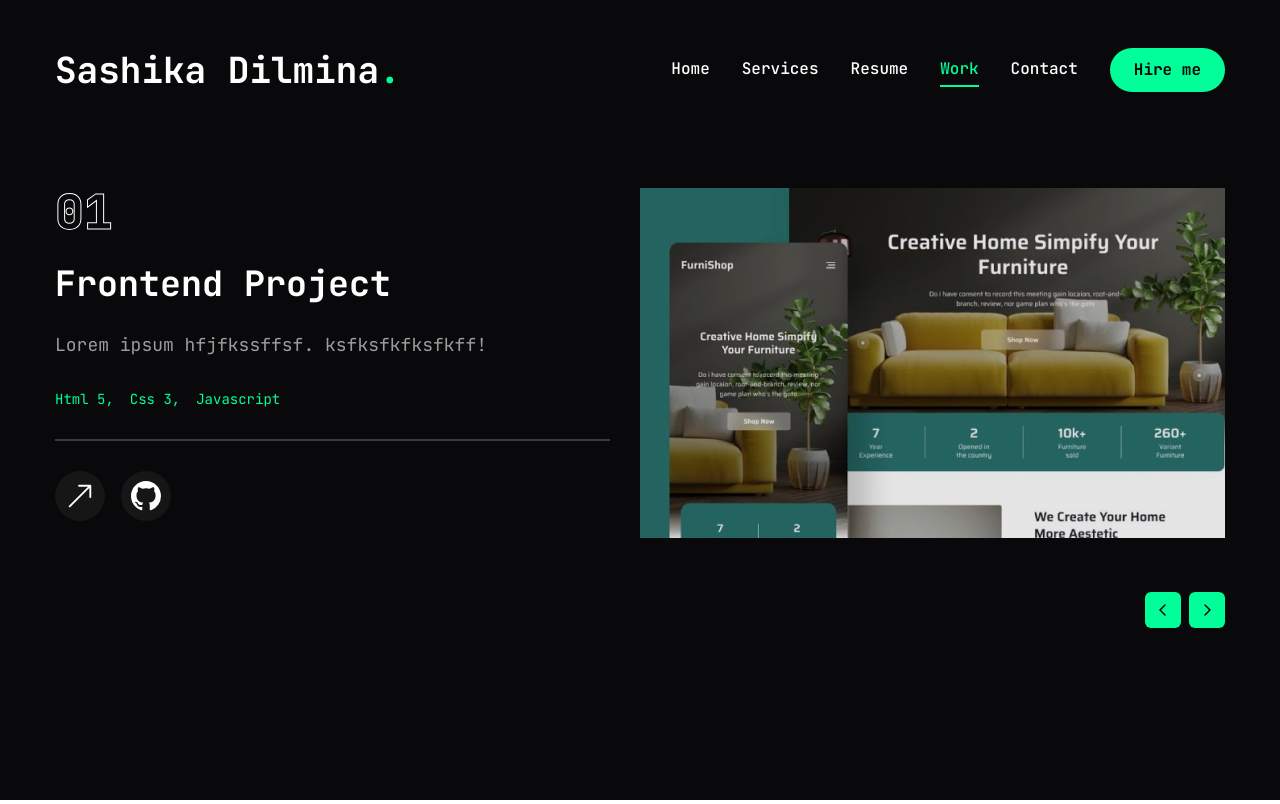
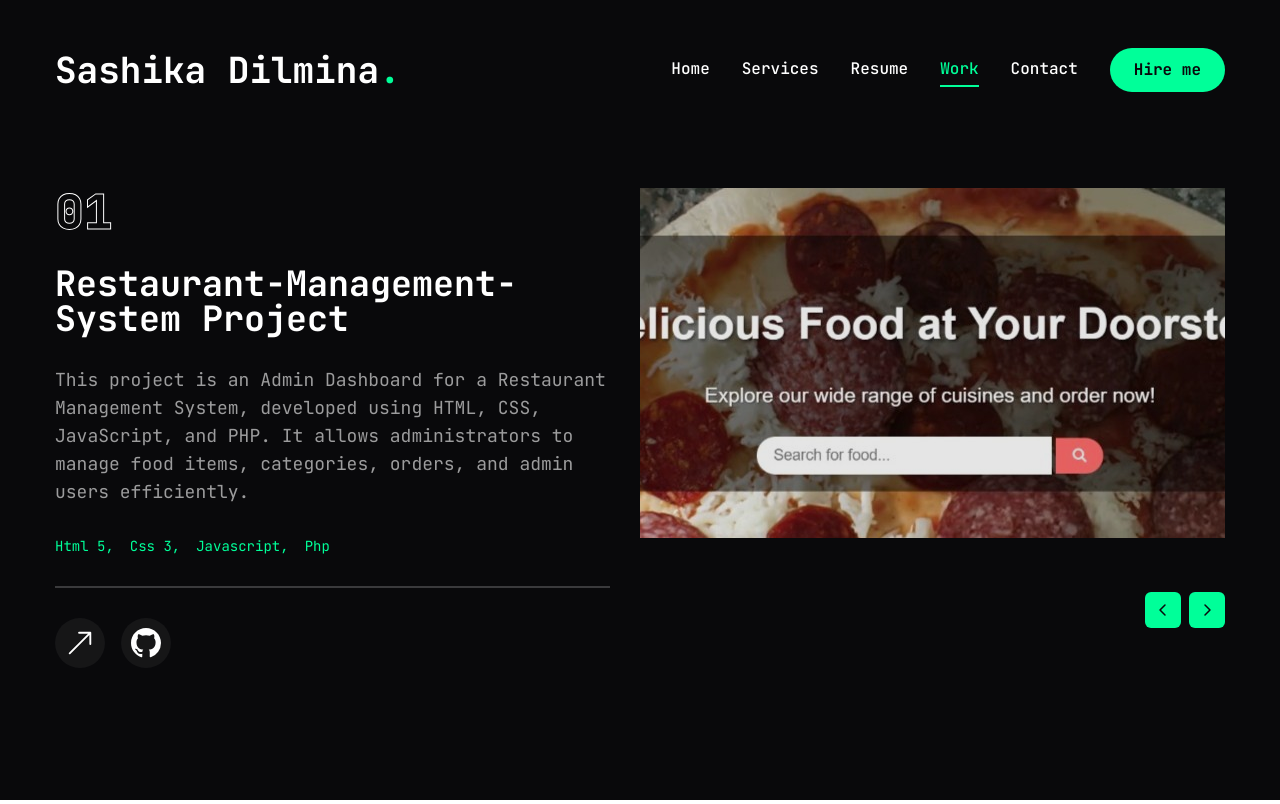
Before and after one commit to Sashika-Dilmina/Portfolio, a Next.js app: page /work in a window 1280 px wide. Built offline with nearby package versions, Linux system fonts and the light colour scheme.

Commit message:
work update

```diff
--- a/app/work/page.jsx
+++ b/app/work/page.jsx
@@ -19,20 +19,20 @@ import WorkSliderBtns from "@/components/ui/WorkSliderBtns";
 const projects = [
     {
         num : '01',
-        category: 'frontend',
+        category: 'Restaurant-Management-System',
         title : 'project 1',
-        discription: "Lorem ipsum hfjfkssffsf. ksfksfkfksfkff!",
-        stack:[{name: "Html 5"}, {name: "Css 3"}, {name:"Javascript"}],
-        image:'/assets/work/thumb1.png',
+        discription: "This project is an Admin Dashboard for a Restaurant Management System, developed using HTML, CSS, JavaScript, and PHP. It allows administrators to manage food items, categories, orders, and admin users efficiently.",
+        stack:[{name: "Html 5"}, {name: "Css 3"}, {name:"Javascript"} ,{name:"Php"}],
+        image:'/assets/work/thumb1.jpg',
         live: "",
-        github: "",
+        github: "https://github.com/Sashika-Dilmina/Restaurant-Management-System",
     },
     {
         num : '02',
-        category: 'frontend',
+        category: ' PageTurner - Online Book Store',
         title : 'project 2',
-        discription: "Lorem ipsum hfjfkssffsf. ksfksfkfksfkff!",
-        stack:[{name: "Html 5"}, {name: "Css 3"}, {name:"Javascript"}],
+        discription: "PageTurner is a user-friendly and fully functional online book store built using HTML, CSS, JavaScript, PHP, and MySQL. It allows users to search and order books, and provides admins with the ability to manage users and inventory effectively.",
+        stack:[{name: "Html 5"}, {name: "Css 3"}, {name:"Javascript"} ,{name:"Php"}],
         image:'/assets/work/thumb2.png',
         live: "",
         github: "",
@@ -40,14 +40,55 @@ const projects = [
 
     {
         num : '03',
-        category: 'frontend',
+        category: 'AI-Powered-ChatBot',
         title : 'project 3',
-        discription: "Lorem ipsum hfjfkssffsf. ksfksfkfksfkff!",
+        discription: "A simple AI chatbot implemented using HTML, CSS, and JavaScript. This project demonstrates how to create a basic interactive chatbot interface for web applications.",
         stack:[{name: "Html 5"}, {name: "Css 3"}, {name:"Javascript"}],
         image:'/assets/work/thumb3.png',
         live: '',
         github: "",
     },
+     {
+        num : '04',
+        category: 'AI-Powered-ChatBot',
+        title : 'project 3',
+        discription: "A simple AI chatbot implemented using HTML, CSS, and JavaScript. This project demonstrates how to create a basic interactive chatbot interface for web applications.",
+        stack:[{name: "Html 5"}, {name: "Css 3"}, {name:"Javascript"}],
+        image:'/assets/work/thumb3.png',
+        live: '',
+        github: "",
+    },
+     {
+        num : '05',
+        category: 'AI-Powered-ChatBot',
+        title : 'project 3',
+        discription: "A simple AI chatbot implemented using HTML, CSS, and JavaScript. This project demonstrates how to create a basic interactive chatbot interface for web applications.",
+        stack:[{name: "Html 5"}, {name: "Css 3"}, {name:"Javascript"}],
+        image:'/assets/work/thumb3.png',
+        live: '',
+        github: "",
+    },
+     {
+        num : '06',
+        category: 'AI-Powered-ChatBot',
+        title : 'project 3',
+        discription: "A simple AI chatbot implemented using HTML, CSS, and JavaScript. This project demonstrates how to create a basic interactive chatbot interface for web applications.",
+        stack:[{name: "Html 5"}, {name: "Css 3"}, {name:"Javascript"}],
+        image:'/assets/work/thumb3.png',
+        live: '',
+        github: "",
+    },
+     {
+        num : '07',
+        category: 'AI-Powered-ChatBot',
+        title : 'project 3',
+        discription: "A simple AI chatbot implemented using HTML, CSS, and JavaScript. This project demonstrates how to create a basic interactive chatbot interface for web applications.",
+        stack:[{name: "Html 5"}, {name: "Css 3"}, {name:"Javascript"}],
+        image:'/assets/work/thumb3.png',
+        live: '',
+        github: "",
+    },
+
 
 ];
 
```
Also changed, not shown: public/assets/work/thumb1.jpg (added).
